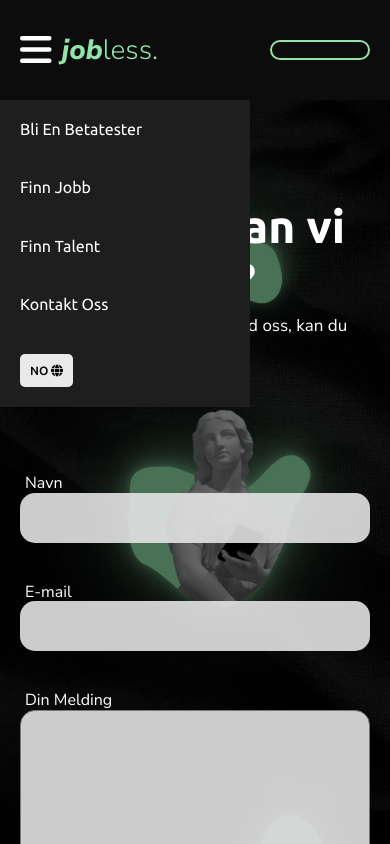
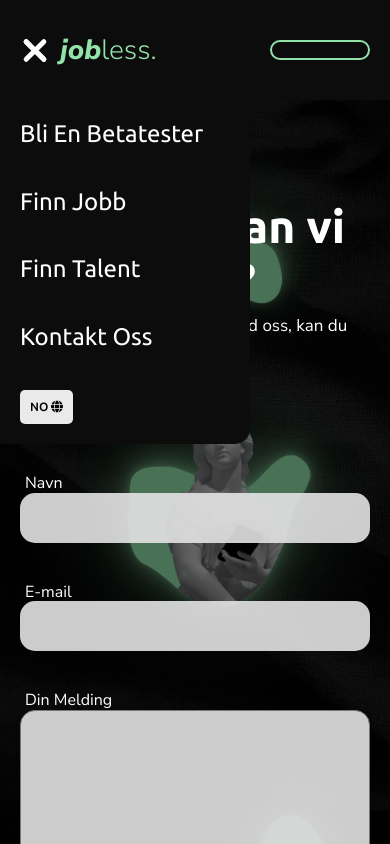
Before and after one commit to CarlLinusHedlund/freelance-website-project, a plain HTML site: page contact.html in a window 390 px wide. Both pictures are taken after a click on the element 35 px from the left and 50 px from the top of the page. Shown: the top 844 px of the page. Drawn offline with Linux system fonts and the light colour scheme.

Commit message:
added hamburgermenu for mobile

```diff
--- a/contact.html
+++ b/contact.html
@@ -28,7 +28,6 @@
       src="https://identity.netlify.com/v1/netlify-identity-widget.js"
     ></script>
     <script src="./js/responsiveNav.js" defer></script>
-    <script src="https://www.w3schools.com/lib/w3data.js"></script>
   </head>
   <body>
     <header class="dark-header">
@@ -36,7 +35,7 @@
         <div class="header-container">
           <div class="mobile-menu-container">
             <div class="mobile-toggle">
-              <i class="fa-solid fa-bars"></i>
+              <div class="bars"></div>
             </div>
             <a href="./#">
               <div class="logo"><span>job</span>less.</div>
@@ -83,11 +82,7 @@
               </div>
             </div>
             <div class="user-nav-container">
-              <button
-                class="user-nav join-button"
-                id="bli-med"
-                data-netlify-identity-button
-              ></button>
+              <button class="user-nav join-button" id="bli-med" data-netlify-identity-button></button>
             </div>
           </div>
         </div>
--- a/css/nav-bar.css
+++ b/css/nav-bar.css
@@ -84,38 +84,28 @@ header .inner {
   text-decoration: none;
 }
 .mobile-nav {
-  z-index: 1000000;
+  z-index: 110;
   display: flex;
   flex-direction: column;
   gap: 40px;
   position: absolute;
   top: 100px;
   left: 0px;
-  padding: 0 20px;
+  padding: 40px 20px;
   align-items: flex-start;
   background-color: var(--jobless-white);
   color: var(--jobless-dark);
   padding: 20px;
-  width: 20%;
+  width: 40%;
   min-width: 250px;
   transition: 400ms;
+  border-radius: 0 0 15px 0;
+  font-size: 24px;
 }
 .hidden {
   transform: translateX(-500px);
 }
-#mobile-logg-på {
-  padding: 5px;
-  border-radius: 15px;
-  width: 100px;
-  border: 2px solid #eca63d;
-  color: #eca63d;
-  text-decoration: none;
-  background-color: var(--jobless-white);
-  color: var(--jobless-dark);
-  font-weight: 700;
-  display: flex;
-  justify-content: center;
-}
+
 .dark-header {
   color: var(--jobless-white);
   background-color: #0c0c0c;
@@ -136,10 +126,61 @@ header .inner {
   color: var(--jobless-white);
 }
 .dark-header .mobile-nav {
-  background-color: var(--jobless-darkishgray);
+  background-color: #0c0c0c;
 }
 .dark-header .mobile-nav a {
   color: var(--jobless-white);
+}
+/* hgamburger menu */
+.mobile-toggle {
+  height: 50px;
+  display: flex;
+  align-items: center;
+  position: relative;
+}
+
+.bars {
+  width: 30px;
+  height: 5px;
+  background-color: var(--jobless-dark);
+  border-radius: 20px;
+  position: relative;
+}
+
+.bars::after,
+.bars::before {
+  background-color: var(--jobless-dark);
+  content: "";
+  width: 100%;
+  height: 100%;
+  left: 0;
+  border-radius: 20px;
+  position: absolute;
+  transition: 200ms;
+}
+.bars::after {
+  top: 10px;
+}
+.bars::before {
+  top: -10px;
+}
+
+.bars.toggled {
+  transform: rotateZ(45deg);
+}
+
+.bars.toggled::before {
+  transform: rotateZ(90deg);
+  top: 0;
+}
+.bars.toggled::after {
+  top: 0;
+}
+
+.dark-header .bars,
+.dark-header .bars::after,
+.dark-header .bars::before {
+  background-color: var(--jobless-white);
 }
 
 @media screen and (min-width: 769px) {
--- a/js/responsiveNav.js
+++ b/js/responsiveNav.js
@@ -1,6 +1,8 @@
 const mobileToggle = document.querySelector(".mobile-toggle");
 const mobileNav = document.querySelector(".mobile-nav");
+const hamburgerMenu = document.querySelector(".bars");
 
 mobileToggle.onclick = function () {
-    mobileNav.classList.toggle("hidden");
+  mobileNav.classList.toggle("hidden");
+  hamburgerMenu.classList.toggle("toggled");
 };
```
Also changed, not shown: about-us.html (+2 -2 lines), beta-tester.html (+1 -1 lines), find-job.html (+3 -5 lines), find-talent-page.html (+3 -4 lines), index.html (+3 -4 lines).
